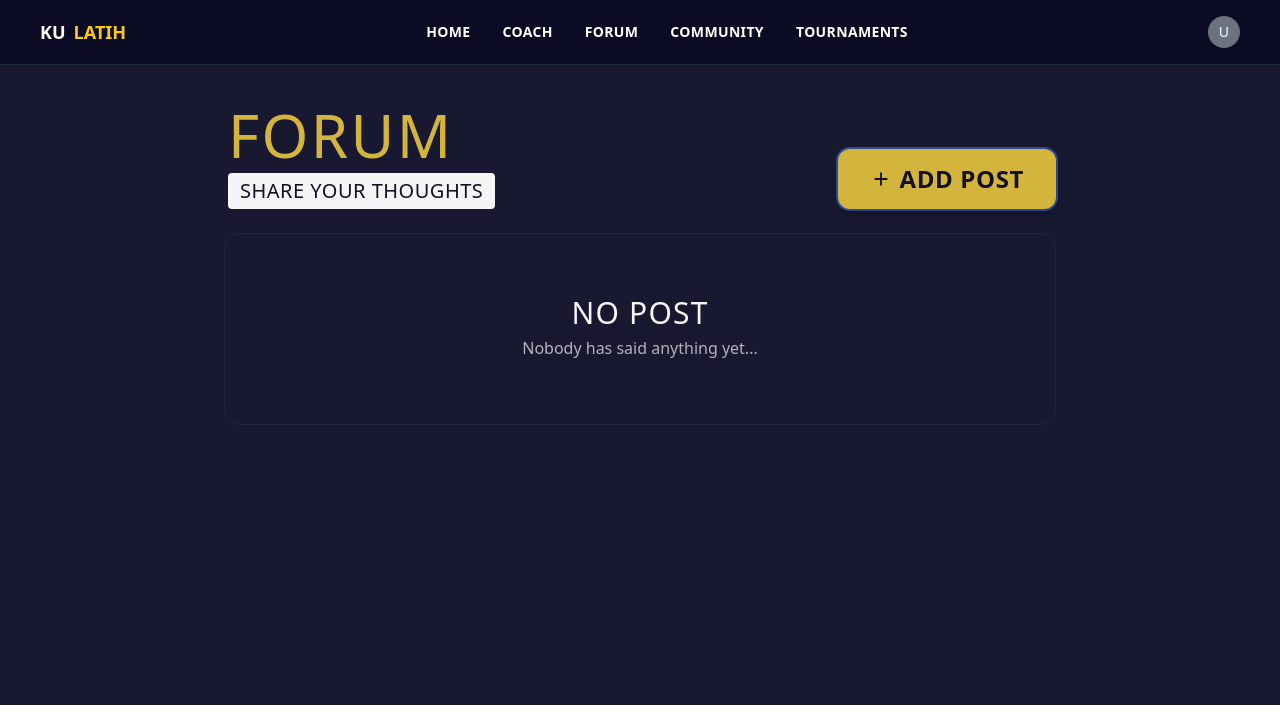
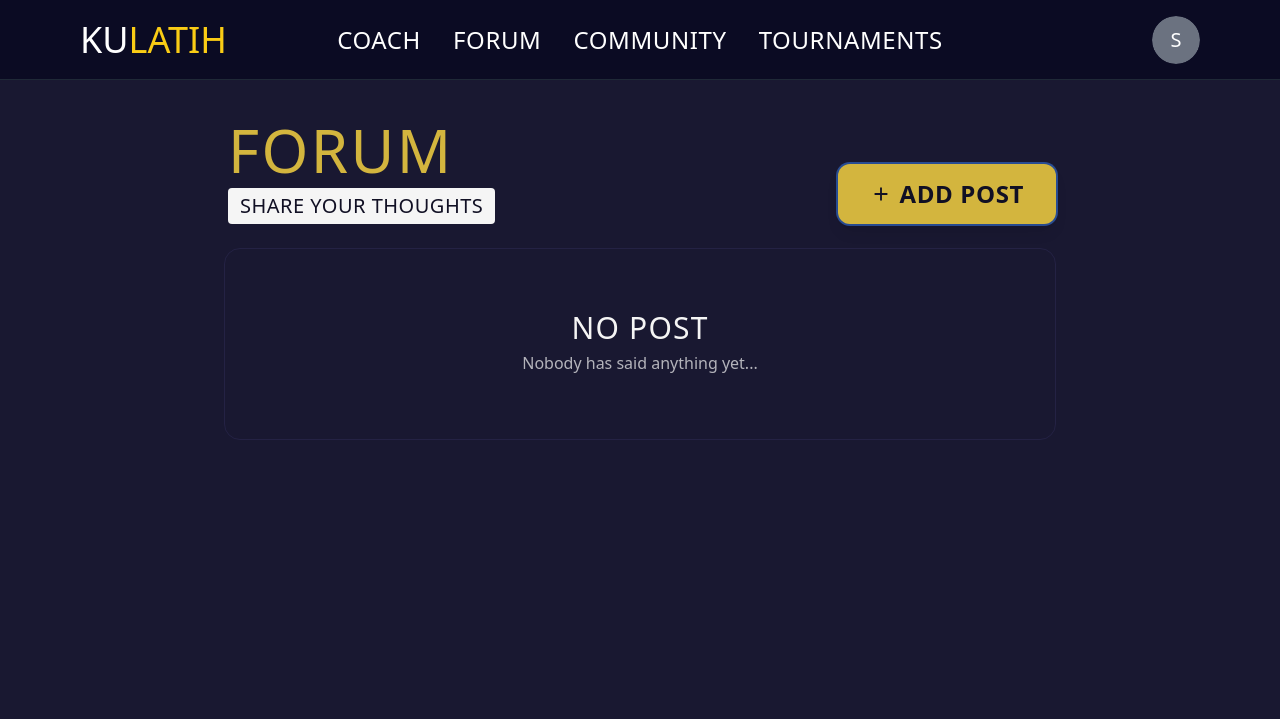
Before and after one commit to pbp-kelompok-f3/kulatih-web, a Django app: page /forum/ in a window 1280 px wide. Shown: the top 719 px of the page. Run offline with Django 5.2, Linux system fonts and the light colour scheme; the visitor is signed in with stand-in values (Sample User, id 1); data comes from the database, SQL or seed files in the repository; data that the repository does not hold is empty; some libraries are stand-ins or nearby versions.

Commit message:
feat(navbar): update navbar.html

```diff
--- a/templates/navbar.html
+++ b/templates/navbar.html
@@ -1,53 +1,74 @@
 {% load static %}
 
-<nav class="bg-[#0b0b23] border-b border-gray-800 text-white">
-  <div class="max-w-7xl mx-auto px-4 sm:px-6 lg:px-10">
-    <div class="flex justify-between items-center py-4">
-      <div class="flex items-center space-x-2 text-lg font-bold">
-        <span class="text-white">KU</span><span class="text-yellow-400">LATIH</span>
+<nav id="site-nav" class="sticky top-0 z-50 flex items-center justify-between w-full h-[5rem] px-20 py-3 bg-[#0b0b23] border-b border-gray-800 font-bebas transition-shadow duration-200">
+  {# --- resolve URL names with safe fallback --- #}
+  {% url 'main:show_main' as url_home %}
+  {% url 'coach_list' as url_coach %}
+  {% url 'forum:post_list' as url_forum %}
+  {% url 'community' as url_community %}
+  {% url 'tournament:tournament_view' as url_tournaments %}
+  {% url 'users:login' as url_login %}
+  {% url 'users:register_member' as url_signup %}
+  {% url 'users:logout' as url_logout %}
+
+  <div class="flex items-center">
+    <h1 class="text-4xl">
+      <a href="{{ url_home|default:'/' }}" class="text-white">KU</a><a href="{{ url_home|default:'/' }}" class="text-yellow-400">LATIH</a>
+    </h1>
   </div>
-      <div class="hidden md:flex items-center space-x-8 font-semibold text-sm tracking-wide">
-        <a href="/" class="hover:text-yellow-400">HOME</a>
-        <a href="/" class="hover:text-yellow-400">COACH</a>
-        <a href="/" class="hover:text-yellow-400">FORUM</a>
-        <a href="/" class="hover:text-yellow-400">COMMUNITY</a>
-        <a href="{% url 'tournament:tournament_view' %}" class="hover:text-yellow-400">TOURNAMENTS</a>
+
+  <div class="absolute left-1/2 transform -translate-x-1/2">
+    <div class="flex items-center gap-x-8 text-white tracking-wide text-2xl z-10">
+      <a href="{{ url_coach|default:'#' }}" class="hover:text-yellow-400">COACH</a>
+      <a href="{{ url_forum|default:'#' }}" class="hover:text-yellow-400">FORUM</a>
+      <a href="{{ url_community|default:'#' }}" class="hover:text-yellow-400">COMMUNITY</a>
+      <a href="{{ url_tournaments|default:'#' }}" class="hover:text-yellow-400">TOURNAMENTS</a>
     </div>
-      <div class="hidden md:flex items-center space-x-3">
+  </div>
+
+  <div class="flex items-center space-x-3">
     {% if user.is_authenticated %}
-          {% if user.profile.image %}
-            <img src="{{ user.profile.image.url }}" alt="Profile" class="w-8 h-8 rounded-full object-cover">
+      <div class="relative">
+        <button id="profile-button" class="block w-12 h-12 rounded-full overflow-hidden focus:outline-none focus:ring-2 focus:ring-yellow-400 focus:ring-offset-2 focus:ring-offset-gray-800">
+          {% if user.profile.image.url %}
+            <img src="{{ user.profile.image.url }}" alt="Profile" class="w-full h-full object-cover">
           {% else %}
-            <div class="w-8 h-8 rounded-full bg-gray-500 flex items-center justify-center text-sm">U</div>
+            <div class="w-full h-full text-xl rounded-full bg-gray-500 flex items-center justify-center text-white font-bebas">
+              {{ user.username|first|upper }}
+            </div>
           {% endif %}
+        </button>
+
+        <div id="profile-menu" class="absolute right-0 z-10 mt-2 w-48 bg-[var(--indigo-light)] rounded-md shadow-lg py-1 hidden font-bevietnam">
+          <div class="px-4 py-2 text-sm text-[var(--white)] border-b">
+            <strong class="block truncate">{{ user.first_name }} {{ user.last_name }}</strong> @{{ user.username }}
+          </div>
+          <a href="#" class="block px-4 py-2 text-sm text-[var(--white)] hover:bg-[var(--indigo)]">My Profile</a>
+          <a href="#" class="block px-4 py-2 text-sm text-[var(--white)] hover:bg-[var(--indigo)]">Edit Profile</a>
+          <a href="#" class="block px-4 py-2 text-sm text-[var(--white)] hover:bg-[var(--indigo)] border-b">My Bookings</a>
+          <form method="post" action="{{ url_logout|default:'#' }}" class="w-full">
+            {% csrf_token %}
+            <button type="submit" class="block w-full text-left px-4 py-2 text-sm text-[var(--white)] hover:bg-[var(--indigo)]">Log out</button>
+          </form>
+        </div>
+      </div>
     {% else %}
-          <a href="/" class="px-4 py-1 border border-white rounded-lg hover:bg-white hover:text-black transition">
+      <a href="{{ url_login|default:'#' }}" class="px-4 py-1.5 border border-white rounded-lg text-white hover:bg-white hover:border-white hover:text-black transition font-bevietnam">
         Log In
       </a>
-          <a href="/" class="px-4 py-1 bg-white text-black rounded-lg hover:bg-yellow-400 hover:text-black transition">
+      <a href="{{ url_signup|default:'#' }}" class="px-4 py-1.5 bg-white text-black rounded-lg hover:bg-yellow-400 hover:text-black transition font-bevietnam">
         Sign Up
       </a>
     {% endif %}
   </div>
-      <div class="md:hidden">
-        <button id="menu-btn" class="focus:outline-none">
-          <svg class="w-7 h-7 text-white" fill="none" stroke="currentColor" viewBox="0 0 24 24">
-            <path stroke-linecap="round" stroke-linejoin="round" stroke-width="2"
-              d="M4 6h16M4 12h16M4 18h16" />
-          </svg>
-        </button>
-      </div>
-    </div>
-  </div>
+
   <div id="mobile-menu" class="hidden md:hidden border-t border-gray-700 bg-[#0b0b23]">
     {% if user.is_authenticated %}
       <div class="px-4 py-3 border-b border-gray-700">
-        {% if user.profile.image %}
+        {% if user.profile.image.url %}
           <div class="flex items-center space-x-3">
             <img src="{{ user.profile.image.url }}" class="w-10 h-10 rounded-full object-cover">
-            <div>
-              <p class="font-semibold">{{ user.username }}</p>
-            </div>
+            <div><p class="font-semibold">{{ user.username }}</p></div>
           </div>
         {% else %}
           <p class="font-semibold mb-2">Profile</p>
@@ -56,27 +77,53 @@
       <div class="px-4 py-2 border-b border-gray-700"></div>
     {% else %}
       <div class="px-4 py-3 flex flex-col space-y-2 border-b border-gray-700">
-        <a href="/" class="hover:text-yellow-400">Log In</a>
-        <a href="/" class="hover:text-yellow-400">Register</a>
+        <a href="{{ url_login|default:'#' }}" class="hover:text-yellow-400">Log In</a>
+        <a href="{{ url_signup|default:'#' }}" class="hover:text-yellow-400">Register</a>
       </div>
       <div class="px-4 py-2 border-b border-gray-700"></div>
     {% endif %}
-
-    <div class="px-4 py-3 flex flex-col space-y-2">
-      <a href="/" class="hover:text-yellow-400">Home</a>
-      <a href="/" class="hover:text-yellow-400">Coach</a>
-      <a href="/" class="hover:text-yellow-400">Forum</a>
-      <a href="/" class="hover:text-yellow-400">Community</a>
-      <a href="{% url 'tournament:tournament_view' %}" class="hover:text-yellow-400">Tournaments</a>
-    </div>
   </div>
 </nav>
 
 <script>
+  // Tambah shadow saat halaman discroll
+  (function(){
+    const nav = document.getElementById('site-nav');
+    if (!nav) return;
+    const onScroll = () => {
+      if (window.scrollY > 4) {
+        nav.classList.add('shadow-lg');
+      } else {
+        nav.classList.remove('shadow-lg');
+      }
+    };
+    onScroll();
+    window.addEventListener('scroll', onScroll, { passive: true });
+  })();
+
+  // WEB profile dropdown
+  const profileButton = document.getElementById('profile-button');
+  const profileMenu = document.getElementById('profile-menu');
+  if (profileButton && profileMenu) {
+    profileButton.addEventListener('click', (e) => {
+      e.stopPropagation();
+      profileMenu.classList.toggle('hidden');
+      if (profileMenu.classList.contains('hidden')) profileButton.blur();
+    });
+    document.addEventListener('click', (e) => {
+      if (!profileMenu.classList.contains('hidden') &&
+          !profileMenu.contains(e.target) &&
+          !profileButton.contains(e.target)) {
+        profileMenu.classList.add('hidden');
+        profileButton.blur();
+      }
+    });
+  }
+
+  // MOBILE burger
   const menuBtn = document.getElementById('menu-btn');
   const mobileMenu = document.getElementById('mobile-menu');
-
-  menuBtn.addEventListener('click', () => {
-    mobileMenu.classList.toggle('hidden');
-  });
+  if (menuBtn && mobileMenu) {
+    menuBtn.addEventListener('click', () => mobileMenu.classList.toggle('hidden'));
+  }
 </script>
```
Lines whose indentation alone changed are shown as unchanged.
